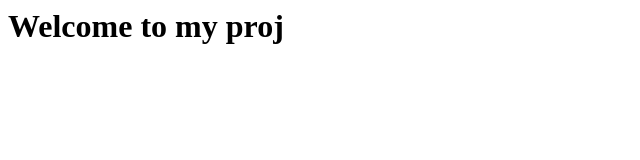
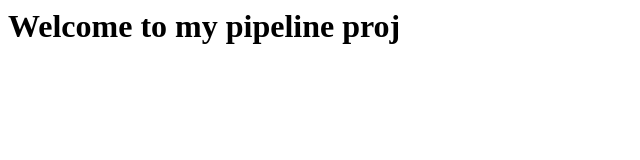
Before and after one commit to mani793/website, a plain HTML site: page index.html in a window 1280 px wide. Shown: the whole page, without its empty margins (0-640 px from the left). Drawn offline with Linux system fonts and the light colour scheme.

Commit message:
changed website

```diff
--- a/index.html
+++ b/index.html
@@ -1,6 +1,6 @@
 <html>
 <title>Jenkins CI/CD Pipeline</title>
 <body>
-<h1> Welcome to my proj </h1>
+<h1> Welcome to my pipeline proj </h1>
 </body>
 </html>
```
